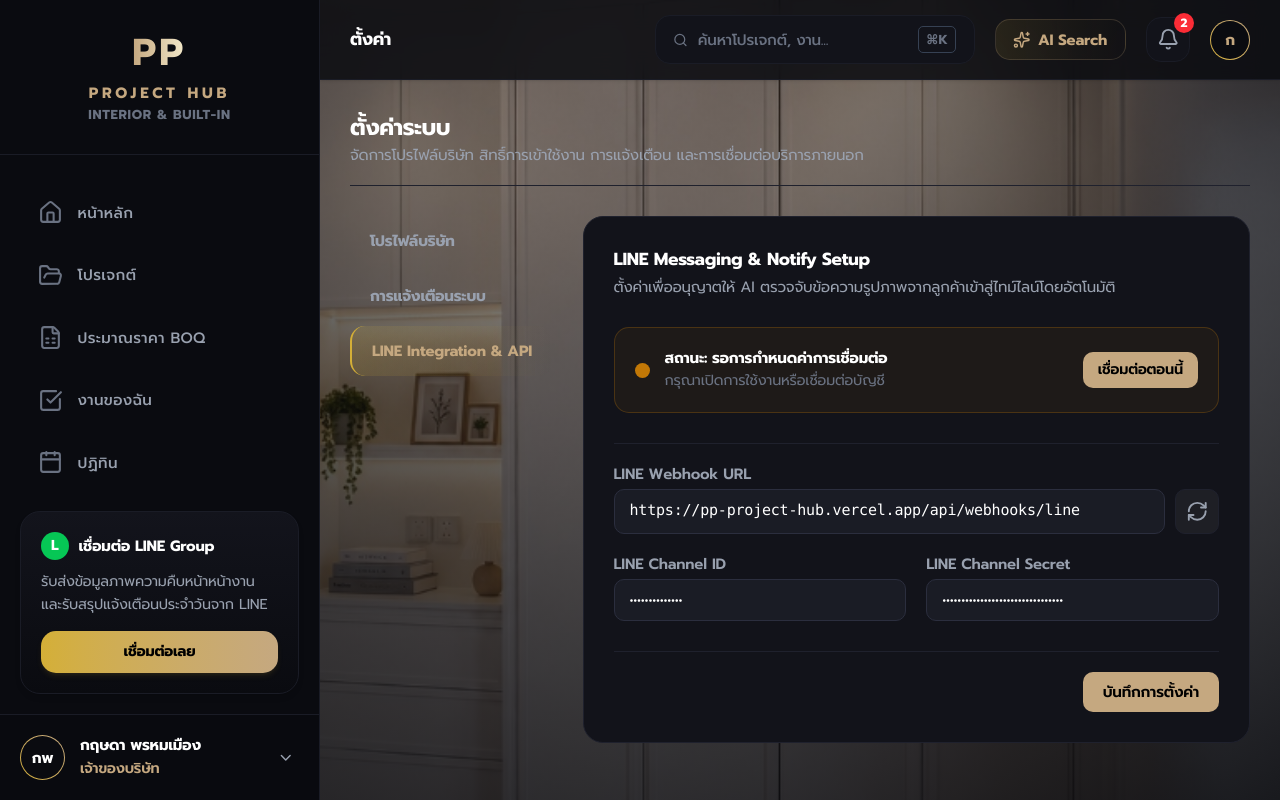
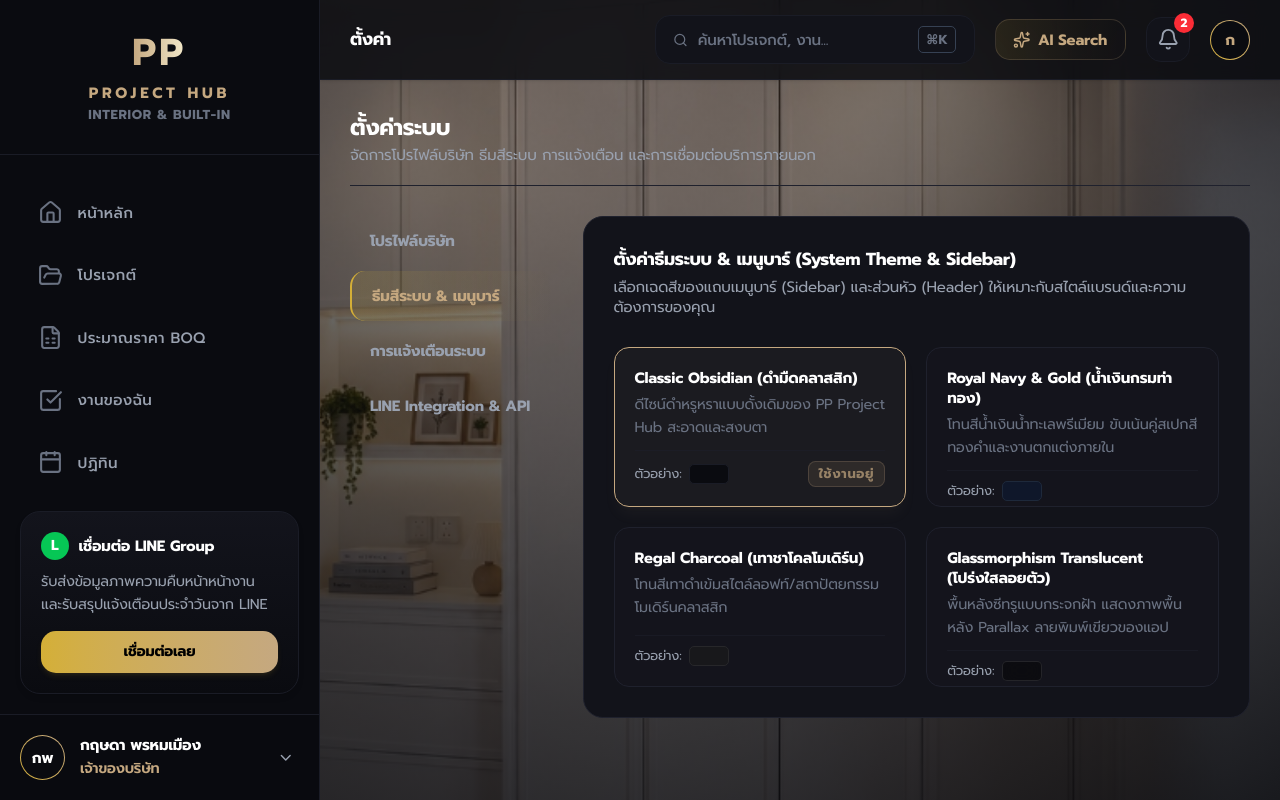
Before and after one commit to thanet789-pixel/pp-project-hub, a Next.js app: page /settings in a window 1280 px wide. Built offline with nearby package versions, Linux system fonts and the light colour scheme.

Commit message:
feat(theme): add theme customization for sidebar and header background colors

```diff
--- a/src/app/settings/page.tsx
+++ b/src/app/settings/page.tsx
@@ -4,9 +4,22 @@
 import { Settings, Shield, Bell, Send, CheckCircle2, RefreshCw } from 'lucide-react';
 
 export default function SettingsPage() {
-  const [activeSubTab, setActiveSubTab] = useState<'profile' | 'notifications' | 'line'>('line');
+  const [activeSubTab, setActiveSubTab] = useState<'profile' | 'theme' | 'notifications' | 'line'>('theme');
   const [lineConnected, setLineConnected] = useState(false);
   const [webhookUrl, setWebhookUrl] = useState('https://pp-project-hub.vercel.app/api/webhooks/line');
+  const [selectedTheme, setSelectedTheme] = useState(() => {
+    if (typeof window !== 'undefined') {
+      return localStorage.getItem('app_sidebar_theme') || 'obsidian';
+    }
+    return 'obsidian';
+  });
+
+  const handleThemeChange = (themeName: string) => {
+    setSelectedTheme(themeName);
+    localStorage.setItem('app_sidebar_theme', themeName);
+    // Notify same window instantly
+    window.dispatchEvent(new Event('themeChange'));
+  };
 
   return (
     <div className="p-6 max-w-7xl mx-auto space-y-6">
@@ -14,7 +27,7 @@
       {/* Header */}
       <div className="border-b border-[#1f212d] pb-4">
         <h2 className="text-lg font-bold text-white tracking-wide">ตั้งค่าระบบ</h2>
-        <p className="text-xs text-gray-400">จัดการโปรไฟล์บริษัท สิทธิ์การเข้าใช้งาน การแจ้งเตือน และการเชื่อมต่อบริการภายนอก</p>
+        <p className="text-xs text-gray-400">จัดการโปรไฟล์บริษัท ธีมสีระบบ การแจ้งเตือน และการเชื่อมต่อบริการภายนอก</p>
       </div>
 
       <div className="grid grid-cols-1 lg:grid-cols-4 gap-6">
@@ -23,6 +36,7 @@
         <div className="space-y-1">
           {[
             { key: 'profile', label: 'โปรไฟล์บริษัท' },
+            { key: 'theme', label: 'ธีมสีระบบ & เมนูบาร์' },
             { key: 'notifications', label: 'การแจ้งเตือนระบบ' },
             { key: 'line', label: 'LINE Integration & API' }
           ].map(sub => (
@@ -42,6 +56,73 @@
 
         {/* Right Settings panel (Span 3) */}
         <div className="lg:col-span-3">
+
+          {/* THEME & APPEARANCE SETTINGS */}
+          {activeSubTab === 'theme' && (
+            <div className="p-6 rounded-2xl bg-[#12131a] border border-[#1f212d] space-y-6 animate-fadeIn">
+              <div>
+                <h3 className="text-sm font-bold text-white">ตั้งค่าธีมระบบ & เมนูบาร์ (System Theme & Sidebar)</h3>
+                <p className="text-xs text-gray-400 mt-1">เลือกเฉดสีของแถบเมนูบาร์ (Sidebar) และส่วนหัว (Header) ให้เหมาะกับสไตล์แบรนด์และความต้องการของคุณ</p>
+              </div>
+
+              <div className="grid grid-cols-1 sm:grid-cols-2 gap-4">
+                {[
+                  {
+                    key: 'obsidian',
+                    label: 'Classic Obsidian (ดำมืดคลาสสิก)',
+                    desc: 'ดีไซน์ดำหรูหราแบบดั้งเดิมของ PP Project Hub สะอาดและสงบตา',
+                    previewClass: 'bg-[#0a0b10] border-[#1a1c26]',
+                  },
+                  {
+                    key: 'navy',
+                    label: 'Royal Navy & Gold (น้ำเงินกรมท่าทอง)',
+                    desc: 'โทนสีน้ำเงินน้ำทะเลพรีเมียม ขับเน้นคู่สเปกสีทองคำและงานตกแต่งภายใน',
+                    previewClass: 'bg-[#0f172a] border-[#1e293b]',
+                  },
+                  {
+                    key: 'charcoal',
+                    label: 'Regal Charcoal (เทาชาโคลโมเดิร์น)',
+                    desc: 'โทนสีเทาดำเข้มสไตล์ลอฟท์/สถาปัตยกรรมโมเดิร์นคลาสสิก',
+                    previewClass: 'bg-[#18181b] border-[#27272a]',
+                  },
+                  {
+                    key: 'glass',
+                    label: 'Glassmorphism Translucent (โปร่งใสลอยตัว)',
+                    desc: 'พื้นหลังซีทรูแบบกระจกฝ้า แสดงภาพพื้นหลัง Parallax ลายพิมพ์เขียวของแอป',
+                    previewClass: 'bg-black/40 backdrop-blur-md border-white/10',
+                  },
+                ].map(themeItem => (
+                  <button
+                    key={themeItem.key}
+                    type="button"
+                    onClick={() => handleThemeChange(themeItem.key)}
+                    className={`p-4 rounded-xl text-left border transition-all duration-300 relative flex flex-col justify-between h-32 ${
+                      selectedTheme === themeItem.key
+                        ? 'border-[#c5a880] bg-[#c5a880]/5 shadow-lg shadow-[#c5a880]/5'
+                        : 'border-[#1f212d] hover:border-gray-600 bg-[#171821]/30 hover:bg-[#171821]/50'
+                    }`}
+                  >
+                    <div>
+                      <span className="text-xs font-bold text-white block">{themeItem.label}</span>
+                      <span className="text-[10px] text-gray-500 block mt-1 leading-relaxed">{themeItem.desc}</span>
+                    </div>
+
+                    <div className="flex items-center justify-between w-full mt-2 pt-2 border-t border-[#1f212d]/50">
+                      <div className="flex items-center gap-1.5">
+                        <span className="text-[9px] text-gray-400">ตัวอย่าง:</span>
+                        <div className={`w-8 h-4 rounded border ${themeItem.previewClass}`} />
+                      </div>
+                      {selectedTheme === themeItem.key && (
+                        <span className="text-[9px] font-extrabold text-[#c5a880] uppercase tracking-wider bg-[#c5a880]/15 px-2 py-0.5 rounded-md border border-[#c5a880]/30 animate-pulse">
+                          ใช้งานอยู่
+                        </span>
+                      )}
+                    </div>
+                  </button>
+                ))}
+              </div>
+            </div>
+          )}
 
           {/* PROFILE SETTINGS */}
           {activeSubTab === 'profile' && (
--- a/src/components/AppShell.tsx
+++ b/src/components/AppShell.tsx
@@ -1,6 +1,6 @@
 'use client';
 
-import React, { useState } from 'react';
+import React, { useState, useEffect } from 'react';
 import Link from 'next/link';
 import { usePathname } from 'next/navigation';
 import {
@@ -33,6 +33,60 @@
   const [isMobileMenuOpen, setIsMobileMenuOpen] = useState(false);
   const [isNotificationsOpen, setIsNotificationsOpen] = useState(false);
   const [isProfileOpen, setIsProfileOpen] = useState(false);
+  const [sidebarTheme, setSidebarTheme] = useState('obsidian');
+
+  useEffect(() => {
+    const savedTheme = localStorage.getItem('app_sidebar_theme') || 'obsidian';
+    setSidebarTheme(savedTheme);
+
+    const handleStorageChange = () => {
+      const updated = localStorage.getItem('app_sidebar_theme') || 'obsidian';
+      setSidebarTheme(updated);
+    };
+    window.addEventListener('storage', handleStorageChange);
+    window.addEventListener('themeChange', handleStorageChange);
+
+    return () => {
+      window.removeEventListener('storage', handleStorageChange);
+      window.removeEventListener('themeChange', handleStorageChange);
+    };
+  }, []);
+
+  const getThemeClasses = () => {
+    switch (sidebarTheme) {
+      case 'navy':
+        return {
+          sidebar: 'bg-[#0f172a] border-r border-[#1e293b]',
+          header: 'bg-[#0f172a]/85 backdrop-blur-md border-b border-[#1e293b]',
+          mobileNav: 'bg-[#1e293b]/95 backdrop-blur-md border-t border-[#334155]',
+          mobileSidebar: 'bg-[#0f172a] border-r border-[#1e293b]'
+        };
+      case 'charcoal':
+        return {
+          sidebar: 'bg-[#18181b] border-r border-[#27272a]',
+          header: 'bg-[#18181b]/85 backdrop-blur-md border-b border-[#27272a]',
+          mobileNav: 'bg-[#27272a]/95 backdrop-blur-md border-t border-[#3f3f46]',
+          mobileSidebar: 'bg-[#18181b] border-r border-[#27272a]'
+        };
+      case 'glass':
+        return {
+          sidebar: 'bg-black/40 backdrop-blur-xl border-r border-white/10',
+          header: 'bg-black/25 backdrop-blur-md border-b border-white/10',
+          mobileNav: 'bg-black/60 backdrop-blur-xl border-t border-white/10',
+          mobileSidebar: 'bg-[#0f111a]/90 backdrop-blur-xl border-r border-white/10'
+        };
+      case 'obsidian':
+      default:
+        return {
+          sidebar: 'bg-[#0a0b10] border-r border-[#1a1c26]',
+          header: 'bg-[#0a0b10]/85 backdrop-blur-md border-b border-[#1a1c26]',
+          mobileNav: 'bg-[#0c0d12]/95 backdrop-blur-md border-t border-[#1f212d]',
+          mobileSidebar: 'bg-[#0c0d12] border-r border-[#1f212d]'
+        };
+    }
+  };
+
+  const theme = getThemeClasses();
 
   const menuItems = [
     { href: '/', label: 'หน้าหลัก', icon: Home },
@@ -61,7 +115,7 @@
   return (
     <div className="flex h-screen bg-transparent overflow-hidden text-gray-200">
       {/* Sidebar - Desktop */}
-      <aside className="hidden lg:flex flex-col w-64 bg-[#0a0b10] border-r border-[#1a1c26] shrink-0">
+      <aside className={`hidden lg:flex flex-col w-64 shrink-0 transition-all duration-300 ${theme.sidebar}`}>
         {/* Brand Logo */}
         <div className="p-6 border-b border-[#1a1c26] flex flex-col items-center select-none">
           <div className="text-3xl font-extrabold tracking-widest gold-text-gradient font-outfit">
@@ -168,7 +222,7 @@
       {/* Main Container */}
       <div className="flex-1 flex flex-col overflow-hidden">
         {/* Header */}
-        <header className="h-16 bg-[#0a0b10]/85 backdrop-blur-md border-b border-[#1a1c26] flex items-center justify-between px-6 shrink-0 z-30 shadow-sm">
+        <header className={`h-16 flex items-center justify-between px-6 shrink-0 z-30 shadow-sm transition-all duration-300 ${theme.header}`}>
           <div className="flex items-center gap-4">
             {/* Mobile Menu Toggle */}
             <button
@@ -270,7 +324,7 @@
 
       {/* Mobile Bottom Navigation Bar */}
 
-      <nav className="lg:hidden fixed bottom-0 left-0 right-0 h-16 bg-[#0c0d12]/95 backdrop-blur-md border-t border-[#1f212d] z-40 flex items-center justify-around px-4 pb-safe shadow-lg">
+      <nav className={`lg:hidden fixed bottom-0 left-0 right-0 h-16 z-40 flex items-center justify-around px-4 pb-safe shadow-lg transition-all duration-300 ${theme.mobileNav}`}>
         {[
           { href: '/', label: 'หน้าหลัก', icon: Home },
           { href: '/projects', label: 'โปรเจกต์', icon: FolderOpen },
@@ -297,7 +351,7 @@
       {/* Sidebar - Mobile drawer */}
       {isMobileMenuOpen && (
         <div className="fixed inset-0 z-50 flex lg:hidden bg-black/60 backdrop-blur-sm animate-in fade-in duration-200">
-          <div className="w-64 bg-[#0c0d12] h-full flex flex-col border-r border-[#1f212d] animate-in slide-in-from-left duration-300">
+          <div className={`w-64 h-full flex flex-col animate-in slide-in-from-left duration-300 transition-all duration-300 ${theme.mobileSidebar}`}>
             <div className="p-4 border-b border-[#1f212d] flex items-center justify-between">
               <span className="text-lg font-bold text-[#c5a880] uppercase tracking-wider">PP Project Hub</span>
               <button
```
